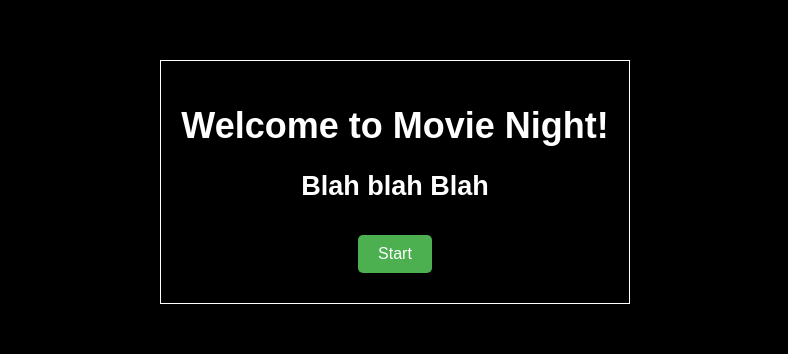
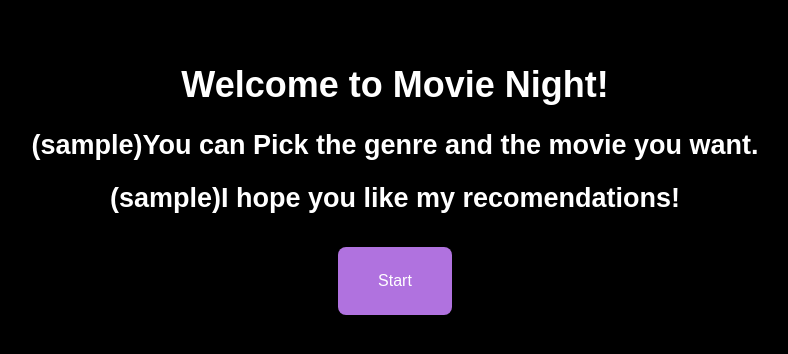
Before and after one commit to I-am-V/MovieNight, a plain HTML site: page index.html in a window 1280 px wide. Shown: the part 218-572 px from the top of the page, without its empty margins (245-1033 px from the left). Drawn offline with Linux system fonts and the light colour scheme.

Commit message:
Simplified the style.css document, tried to pull the borders but instead decided to remove the borders, the .html document doesnt have much changes yet, I am going to add some changes to make the format of the page look different now. Not exactly like a kahoot page but have big buttons and such.

```diff
--- a/index.html
+++ b/index.html
@@ -9,7 +9,8 @@
 <body>
     <div id="welcome-page" class="page">
         <h1>Welcome to Movie Night!</h1>
-        <h2>Blah blah Blah</h2>
+        <h2>(sample)You can Pick the genre and the movie you want.</h2>
+        <h2>(sample)I hope you like my recomendations!</h2>
         <button onclick="startMovieNight()">Start</button>
     </div>
 
--- a/style.css
+++ b/style.css
@@ -5,9 +5,11 @@ html, body {
     background-color: #000;
     color: #fff;
     display: flex;
+    flex-direction: column;
     align-items: center;
     justify-content: center;
     min-height: 100vh;
+    min-width: 100vw;
     font-size: 18px;
     margin: 0;
 }
@@ -15,7 +17,7 @@ html, body {
 .page {
     text-align: center;
     padding: 20px;
-    border: 1px solid #fff;
+    border: 1px solid #000000;
     box-sizing: border-box;
 }
 
@@ -23,13 +25,14 @@ html, body {
     display: none;
 }
 
+
 button {
     margin: 10px;
-    padding: 10px 20px;
+    padding: 25px 40px;
     font-size: 16px;
     cursor: pointer;
-    background-color: #4caf50;
+    background-color: #b072df;
     color: #fff;
     border: none;
-    border-radius: 5px;
+    border-radius: 8px;
 }
```
